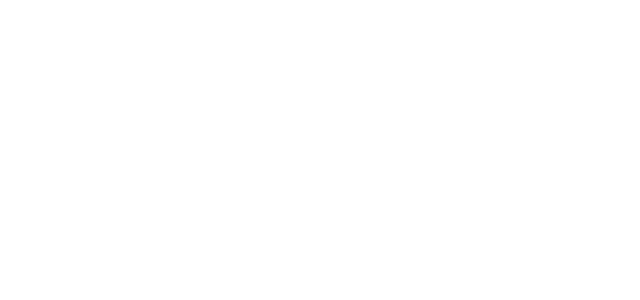
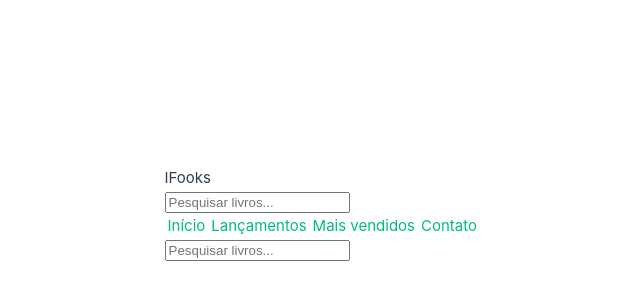
Before and after one commit to projeto-aula-dev-web/Projeto-Des-Web-II, a Vue app: page / in a window 1280 px wide. Shown: the part 186-486 px from the top of the page, without its empty margins (160-800 px from the left). Built offline with nearby package versions, Linux system fonts and the light colour scheme.

Commit message:
começo header

```diff
--- a/src/App.vue
+++ b/src/App.vue
@@ -3,7 +3,23 @@
 </script>
 
 <template>
-
+     <!-- Cabeçalho -->
+    <header>
+      <div class="logo">IFooks</div>
+      <input type="text" placeholder="Pesquisar livros..." class="barra-pesquisa" />
+      <nav>
+        <a href="#">Início</a>
+        <a href="lancamentos">Lançamentos</a>
+        <a href="#">Mais vendidos</a>
+        <a href="#">Contato</a>
+      </nav>
+      <div class="icons">
+        <input type="text" placeholder="Pesquisar livros..." class="barra-pesquisa" />
+        <span><i class="fa-solid fa-heart"></i></span>
+        <span><i class="fa-solid fa-user"></i></span>
+        <span @click="mostrarCarrinho = !mostrarCarrinho"><i class="fa-solid fa-cart-shopping"></i></span>
+      </div>
+    </header>
 </template>
 
 <style scoped>
```
